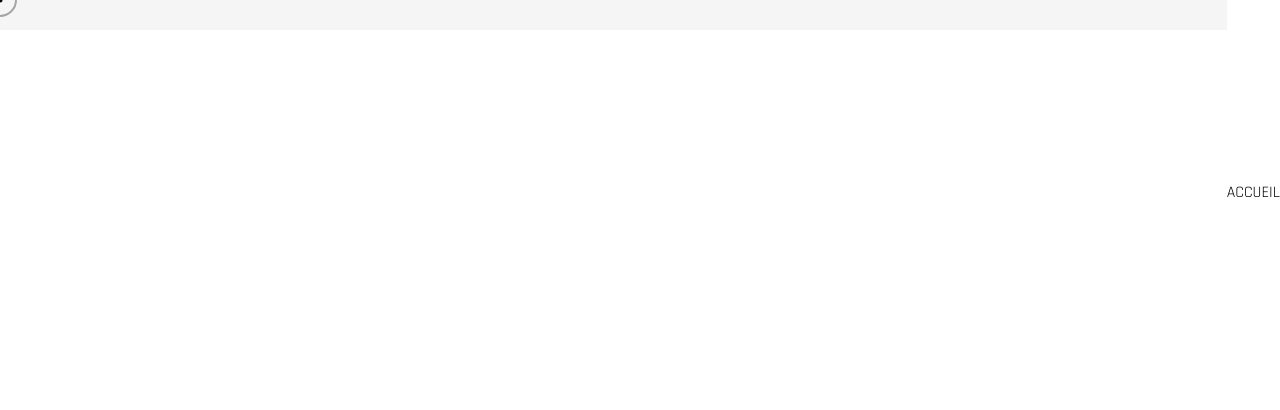
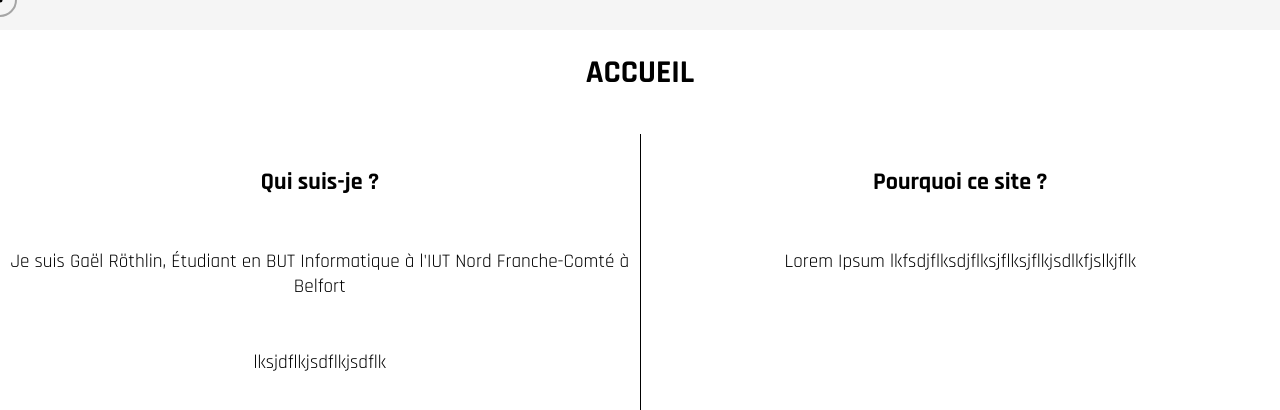
Before and after one commit to aylux257/Mon-Portfolio, a plain HTML site: page index.html in a window 1280 px wide. Both pictures are taken after a click on the link "ACCUEIL". Shown: the top 410 px of the page. Drawn offline with Linux system fonts and the light colour scheme; a web font is replaced by a local one.

Commit message:
Add files via upload

```diff
--- a/index.html
+++ b/index.html
@@ -40,7 +40,21 @@
                     <a id="backToNavbar">Retour</a>
                 </div>
             </div>
-            <p>ACCUEIL</p>
+            <div class="content-below-navbar">
+                <h1>ACCUEIL</h1>
+            </div>
+            <div class="Accueil-Info">
+                <div class="About-Info">
+                    <h2>Qui suis-je ?</h2>
+                    <p>Je suis Gaël Röthlin, Étudiant en BUT Informatique à l'IUT Nord Franche-Comté à Belfort</p>
+                    <p>lksjdflkjsdflkjsdflk</p>
+                </div>
+                <div class="vertical-line"></div>
+                <div class="About-Info2">
+                    <h2>Pourquoi ce site ?</h2>
+                    <p>Lorem Ipsum lkfsdjflksdjflksjflksjflkjsdlkfjslkjflk</p>
+                </div>
+            </div>
         </div>
         <div id="Mon-Portfolio">
             <div class="all-navbar">
--- a/static/css/navbar.css
+++ b/static/css/navbar.css
@@ -80,12 +80,12 @@
     display: flex;
     justify-content: space-between;
     align-items: center;
-    padding: 0 20px;
     margin-top: -27vh;
 }
 
 .navbar {
     display: flex;
+    padding: 0 20px;
     align-items: center;
 }
 
@@ -113,6 +113,7 @@
 .logo a {
     color: black; /* Texte noir pour le lien du logo */
     text-decoration: none;
+    padding-right: 20px;
     transition: color 0.3s ease;
 }
 
--- a/static/css/styles.css
+++ b/static/css/styles.css
@@ -18,42 +18,36 @@ body, html {
   height: 100vh;
 }
 
-#Accueil{
+#Accueil, #Mon-Portfolio, #A-Propos, #Contacter{
   z-index: -1;
   display: none;
-  width:  100%;
+  width: 100%;
   height: 100%;
   margin-top: -100vh;
-  justify-content: center;
+  flex-direction: column;
+  align-items: center;
   background-color: white;
 }
 
-#Mon-Portfolio{
-  z-index: -1;
-  display: none;
-  width:  100%;
-  height: 100%;
-  margin-top: -100vh;
-  justify-content: center;
-  background-color: white;
+.Accueil-Info {
+  width: 100%;
+  display: flex;
+  justify-content: space-around;
+  margin-top: 20px;
 }
 
-#A-Propos{
-  z-index: -1;
-  display: none;
-  width:  100%;
-  height: 100%;
-  margin-top: -100vh;
-  justify-content: center;
-  background-color: white;
+.About-Info, .About-Info2 {
+  flex: 1; /* Étire l'élément pour occuper tout l'espace disponible */
+  text-align: center;
+  padding-top: 1%;
 }
 
-#Contacter{
-  z-index: -1;
-  display: none;
-  width:  100%;
-  height: 100%;
-  margin-top: -100vh;
-  justify-content: center;
-  background-color: white;
+.About-Info p, .About-Info2 p {
+  font-size: larger;
+  padding-top: 5%;
 }
+
+.vertical-line {
+  border-left: 1px solid black; /* Couleur et épaisseur de la ligne */
+  height: 72vh; /* Hauteur de la ligne */
+}
```
